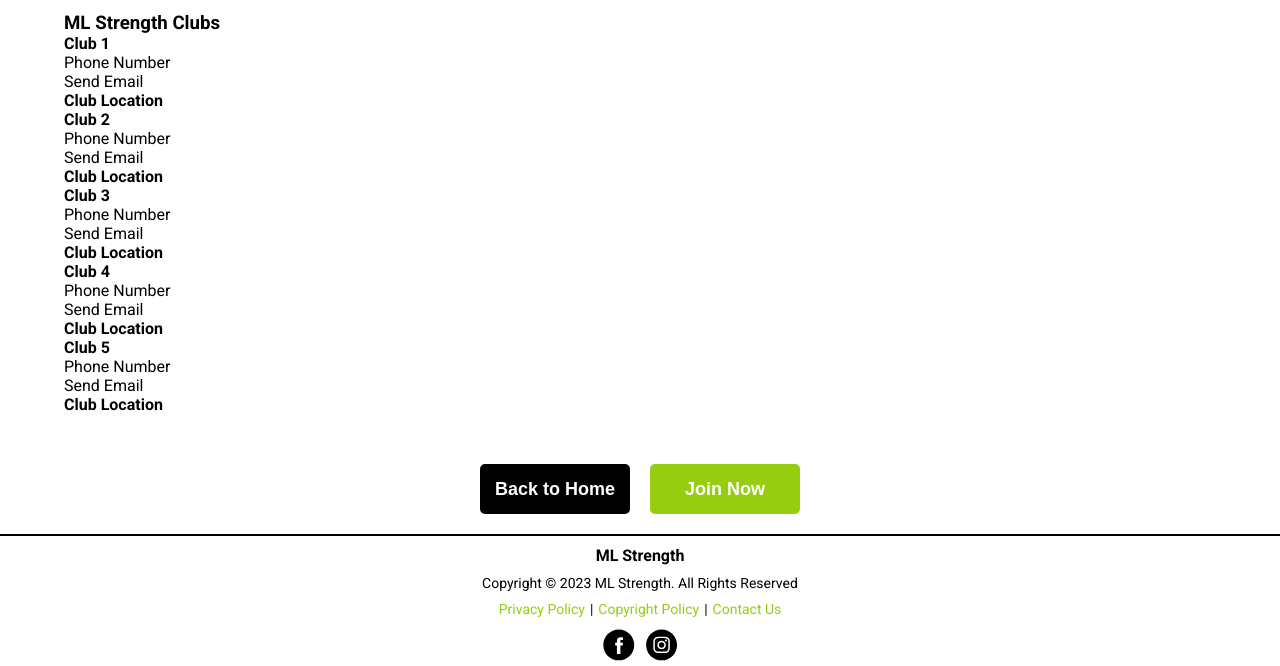
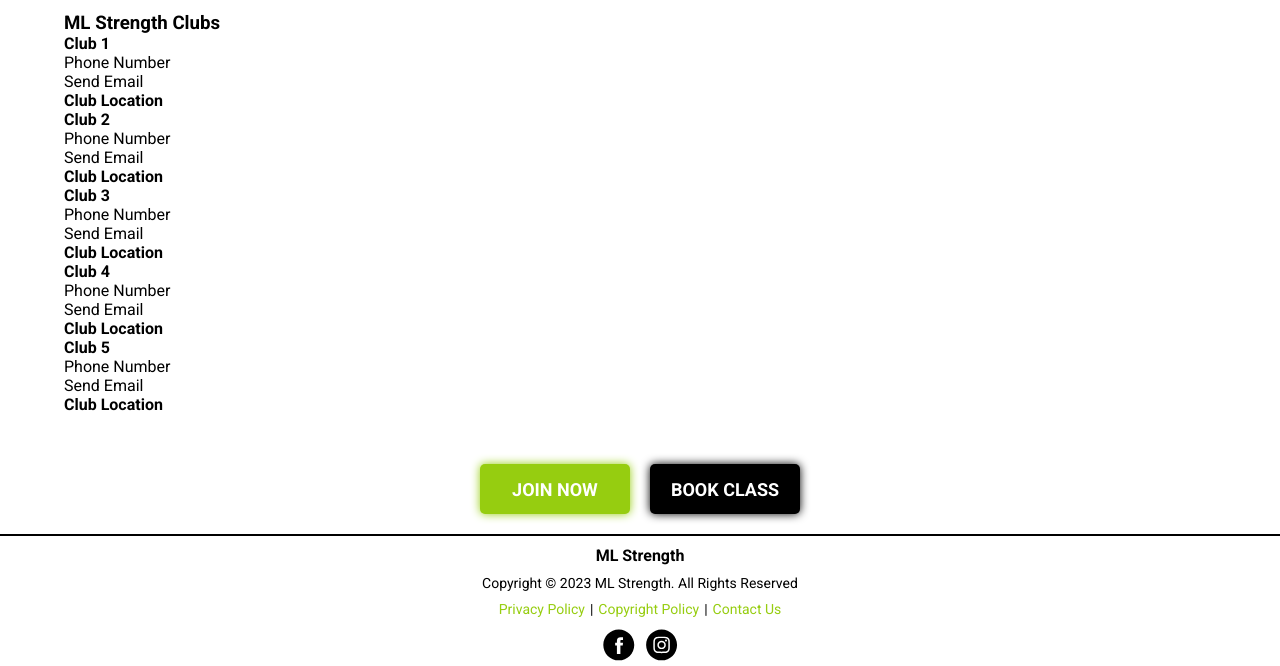
Before and after one commit to Dillind/ML-Strength, a website: page clubs.html in a window 1280 px wide. Shown: the part 997-1663 px from the top of the page. Drawn offline with Linux system fonts and the light colour scheme.

Commit message:
fixed formatting of buttons

```diff
--- a/clubs.html
+++ b/clubs.html
@@ -87,9 +87,16 @@
             </div>
           </article>
         </article>
-        <article class="club-btn-container">
-          <button class="button-secondary button">Back to Home</button>
-          <button class="button-primary button">Join Now</button>
+        <article class="btn-container">
+          <a
+            href="/registration.html"
+            class="button-primary button"
+            role="button"
+            >Join Now</a
+          >
+          <a href="/classes.html" class="button-secondary button" role="button"
+            >Book Class</a
+          >
         </article>
       </section>
     </main>
--- a/css/style.css
+++ b/css/style.css
@@ -208,15 +208,19 @@
   gap: 20px;
 }
 
-.btn-container > button {
+.btn-container a {
+  text-decoration: none;
+}
+
+.btn-container a {
   text-transform: uppercase;
 }
 
-.btn-container > button:nth-child(1) {
+.btn-container > a:nth-child(1) {
   box-shadow: 0px 0px 10px 0px var(--primary-color);
 }
 
-.btn-container > button:nth-child(2) {
+.btn-container > a:nth-child(2) {
   box-shadow: 0px 0px 10px 0px var(--black);
 }
 
```
Also changed, not shown: index.html (+9 -2 lines).
